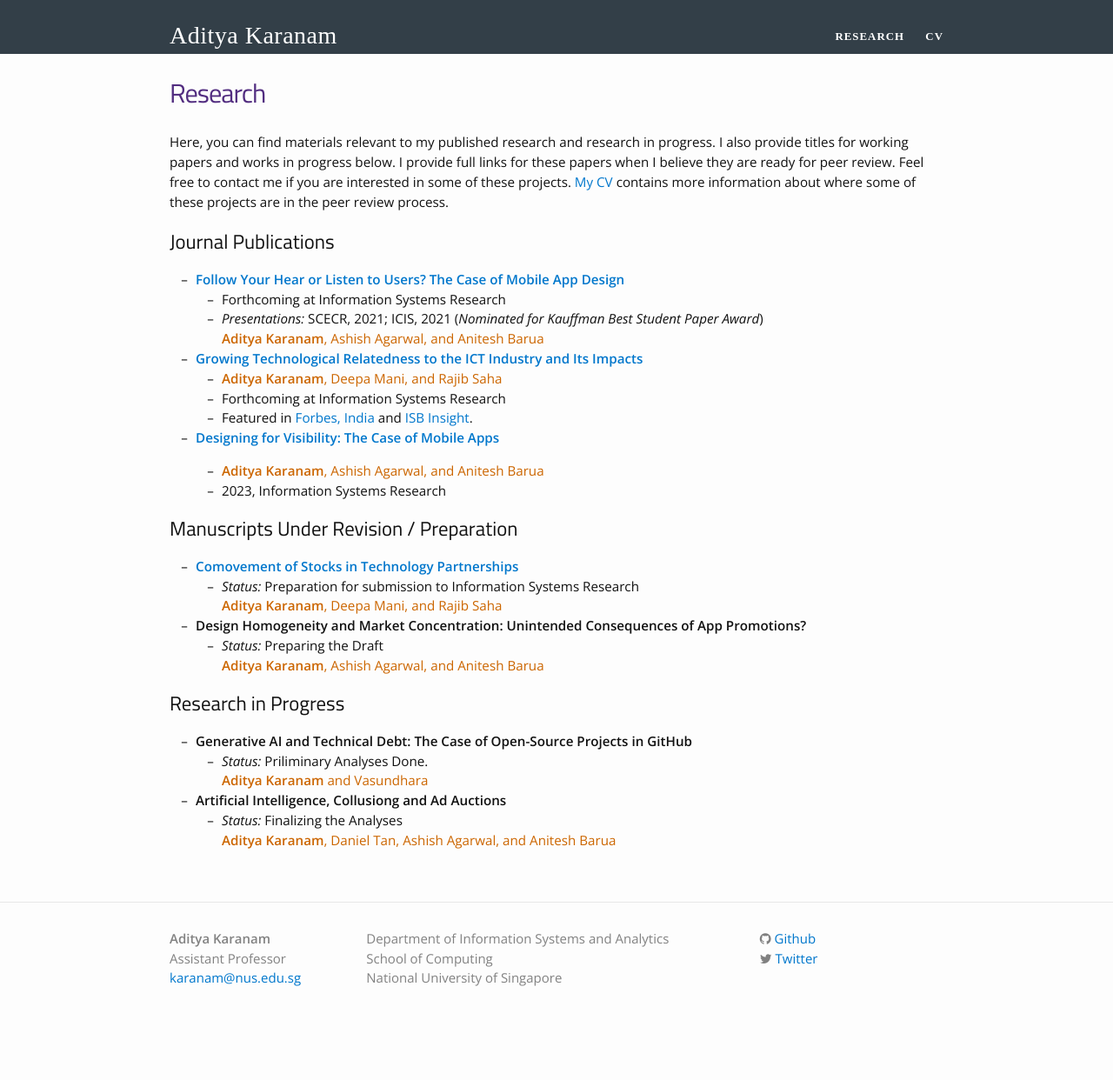
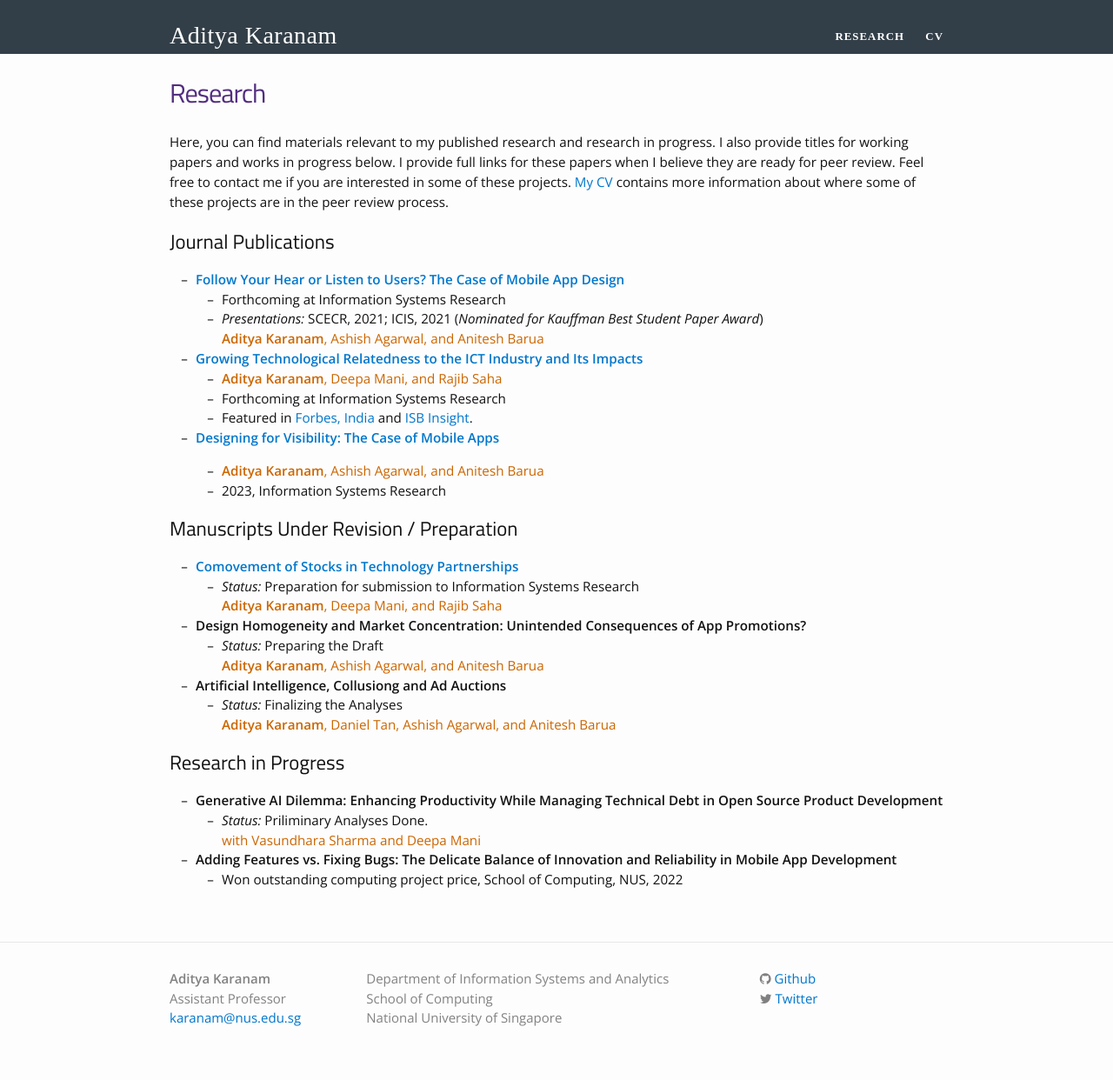
Before and after one commit to askaranam/askaranam.github.io, a Jekyll site: the page built from research.md, in a window 1280 px wide. Shown: the whole page at 87% size. Built offline with Jekyll 4.4.1, drawn with Linux system fonts in a browser that asks for light colours; nearby versions of some CDN libraries; some web fonts are replaced; before the commit the page ends 1196 px from its top, so only the background shows below that.

Commit message:
Update research.md

```diff
--- a/research.md
+++ b/research.md
@@ -43,11 +43,15 @@ Here, you can find materials relevant to my published research and research in p
     * *Status:* Preparing the Draft <br/>
     <span style="color: rgb(204,102,0)"><b>Aditya Karanam</b>, Ashish Agarwal, and Anitesh Barua</span>
 
-## Research in Progress
-
-* **Generative AI and Technical Debt: The Case of Open-Source Projects in GitHub**
-    * *Status:* Priliminary Analyses Done. <br/>
-    <span style="color: rgb(204,102,0)"><b>Aditya Karanam</b> and Vasundhara</span>
 * **Artificial Intelligence, Collusiong and Ad Auctions**
     * *Status:* Finalizing the Analyses <br/>
     <span style="color: rgb(204,102,0)"><b>Aditya Karanam</b>, Daniel Tan, Ashish Agarwal, and Anitesh Barua</span>
+
+## Research in Progress
+
+* **Generative AI Dilemma: Enhancing Productivity While Managing Technical Debt in Open Source Product Development**
+    * *Status:* Priliminary Analyses Done. <br/>
+    <span style="color: rgb(204,102,0)"> with Vasundhara Sharma and Deepa Mani</span>
+
+* **Adding Features vs. Fixing Bugs: The Delicate Balance of Innovation and Reliability in Mobile App Development**
+    * Won outstanding computing project price, School of Computing, NUS, 2022 <br/>
```
